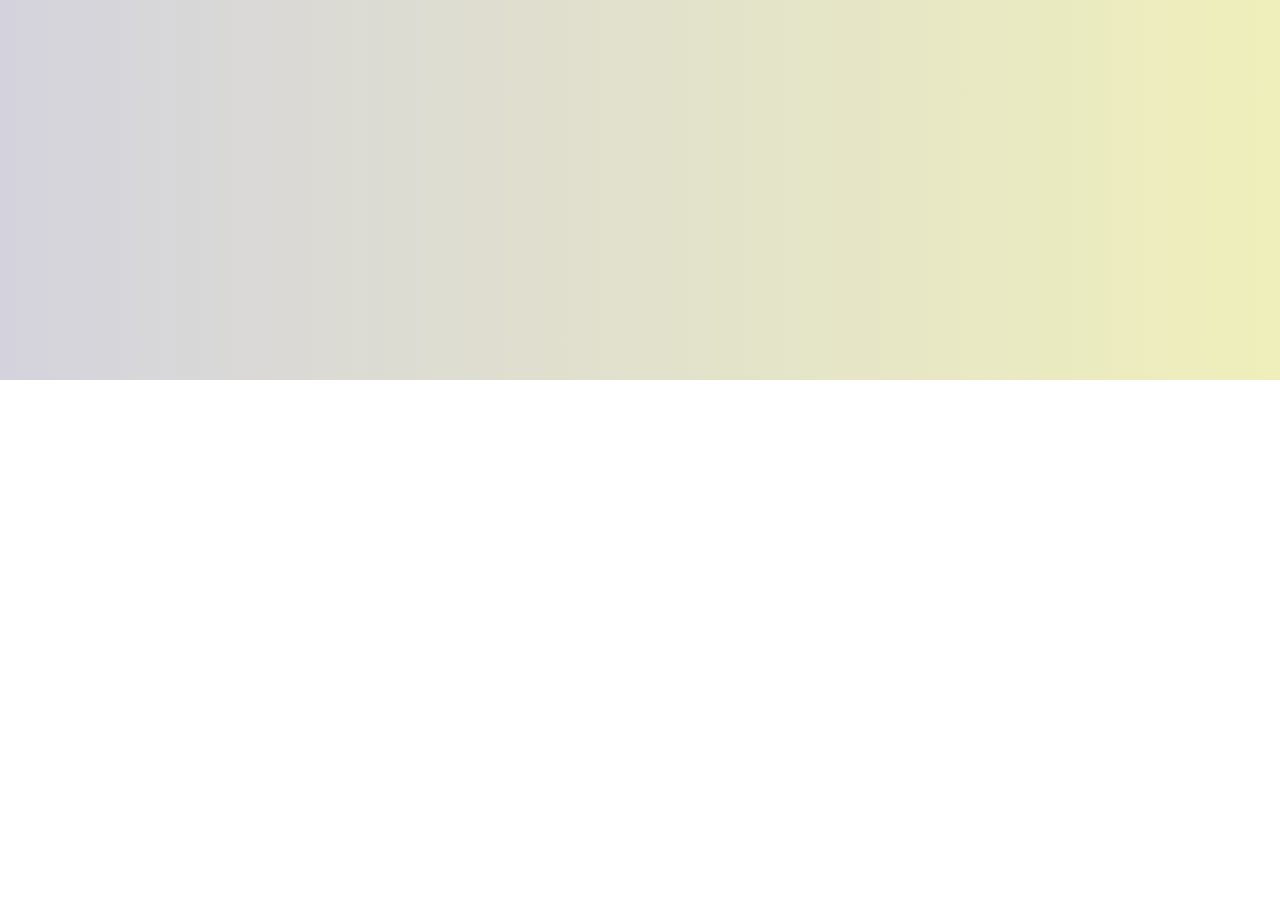
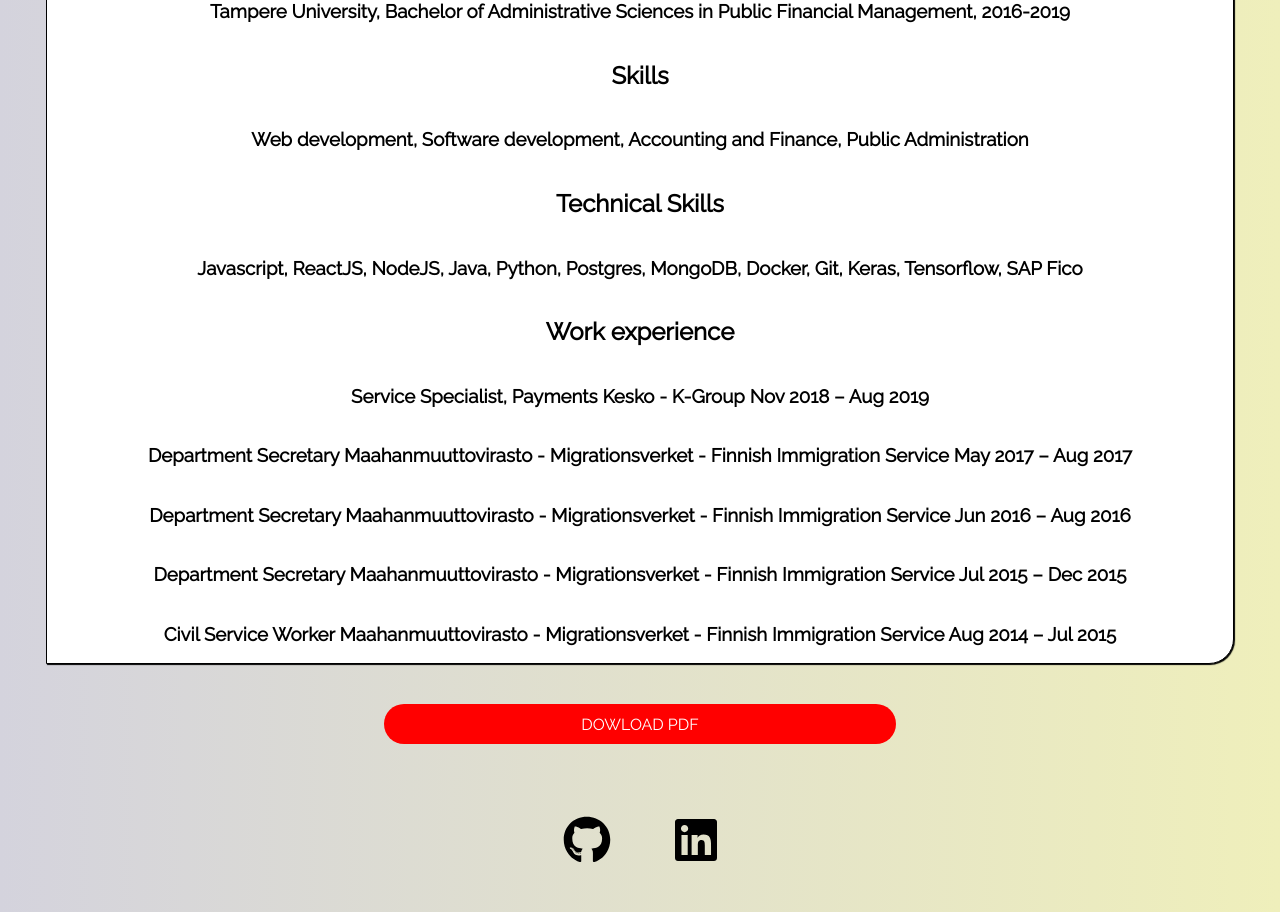
Before and after one commit to haalto/portfolio, a React (Create React App) app: page /cv in a window 1280 px wide. Shown: the part 420-1332 px from the top of the page. Before the commit the page ends 800 px from the top, so only its background shows below. Built offline with nearby package versions, Linux system fonts and the light colour scheme; a web font is replaced by a local one.

Commit message:
deploybuild

```diff
--- a/src/components/Project/Project.tsx
+++ b/src/components/Project/Project.tsx
@@ -31,8 +31,8 @@
   border-bottom: 1px solid black;
   border-right: 1px solid black;
   margin-bottom: 5vh;
-  margin-top: 5vh;
-  margin-right: 12vh;
+  margin-top: 2vh;
+  margin-right: 2vh;
   margin-left: 2vh;
   display: flex;
   flex-direction: column;
--- a/src/pages/Contact/ContactPage.tsx
+++ b/src/pages/Contact/ContactPage.tsx
@@ -7,12 +7,38 @@
   return (
     <Wrapper>
       <Navbar/>
-      <h1>Contact</h1>
+      <Header>Contact</Header>
+      <ContactInfo>
+        <h3>&#97;&#97;&#108;&#116;&#111;&#110;&#101;&#110;&#46;&#104;&#97;&#110;&#110;&#101;&#115;&#64;&#103;&#109;&#97;&#105;&#108;&#46;&#99;&#111;&#109;</h3>
+        <h3>&#43;&#51;&#53;&#56; &#52;&#53; &#54;&#53;&#48; &#51;&#52;&#53;&#57;</h3>
+        <a href="https://fi.linkedin.com/in/hannes-aaltonen-9911ba121"><h3>LinkedIn</h3></a>
+        <a href="https://github.com/haalto"><h3>GithHub</h3></a>
+        <a href="https://haalto.dev/"><h3>haalto.dev</h3></a>
+      </ContactInfo>
       <Footer/>
     </Wrapper>
   )
 }
 
+const Header = styled.h1`
+  margin: 3vh;
+  font-size 3em;
+`
+
+const ContactInfo = styled.div`
+  display: flex;
+  flex-direction: column;
+  background-color: white;
+  margin: 3vh;
+  height: 60%;
+  border: 1px solid black;
+  border-radius: 0px 0px 25px 0px;
+  box-shadow: 1px 1px 1px black;
+  font-family: Courier New;
+  font-size: 1em;
+  text-align: center;
+  padding-top: 5vh;
+`
 const Wrapper = styled.div`
   height: 100vh;
   display: flex;
--- a/src/pages/Cv/CvPage.tsx
+++ b/src/pages/Cv/CvPage.tsx
@@ -8,19 +8,87 @@
     <Wrapper>
       <Navbar/>
       <h1>CV</h1>
+      <CV>
+        <h2>Hannes Aaltonen</h2>
+        <h2>Education</h2>
+          <h3>Tampere University, Master of Science in Computer Science, 2019-</h3>
+          <h3>University of Groningen, Exchange studies in Faculty of Business and Economics, Spring 2020 (Early return because of COVID-19 outbreak)</h3>
+          <h3>Tampere University, Bachelor of Administrative Sciences in Public Financial Management, 2016-2019</h3>
+        <h2>Skills</h2>
+          <h3>Web development, Software development, Accounting and Finance, Public Administration</h3>
+        <h2>Technical Skills</h2>
+          <h3>Javascript, ReactJS, NodeJS, Java, Python, Postgres, MongoDB, Docker, Git, Keras, Tensorflow, SAP Fico</h3>
+        <h2>Work experience</h2>
+          <h3>
+            Service Specialist, Payments
+            Kesko - K-Group
+            Nov 2018 – Aug 2019
+          </h3>
+          <h3>
+            Department Secretary
+            Maahanmuuttovirasto - Migrationsverket - Finnish Immigration Service
+            May 2017 – Aug 2017
+          </h3>
+          <h3>
+            Department Secretary
+            Maahanmuuttovirasto - Migrationsverket - Finnish Immigration Service
+            Jun 2016 – Aug 2016
+          </h3>
+          <h3>
+            Department Secretary
+            Maahanmuuttovirasto - Migrationsverket - Finnish Immigration Service
+            Jul 2015 – Dec 2015
+          </h3>
+          <h3>
+            Civil Service Worker
+            Maahanmuuttovirasto - Migrationsverket - Finnish Immigration Service
+            Aug 2014 – Jul 2015
+          </h3>
+      </CV>
+      <DowloadCV href={process.env.PUBLIC_URL + '/resources/CV.pdf'}>DOWLOAD PDF</DowloadCV>
       <Footer/>
     </Wrapper>
   )
 }
 
-const Wrapper = styled.div`
-  height: 100vh;
+const CV = styled.article`
   display: flex;
   flex-direction: column;
+  background-color: white;
+  margin: 3vh;
+  height: 60%;
+  border: 1px solid black;
+  border-radius: 0px 0px 25px 0px;
+  box-shadow: 1px 1px 1px black;
+  font-size: 1em;
+  text-align: center;
+  padding-top: 5vh;
+`
+
+const Wrapper = styled.div`
+  display: flex;
+  flex-direction: column;
+  align-items: center;
   position: relative;
   background: #EFEFBB;  /* fallback for old browsers */
   background: -webkit-linear-gradient(to right, #D4D3DD, #EFEFBB);  /* Chrome 10-25, Safari 5.1-6 */
   background: linear-gradient(to right, #D4D3DD, #EFEFBB); /* W3C, IE 10+/ Edge, Firefox 16+, Chrome 26+, Opera 12+, Safari 7+ */
 `
 
+const DowloadCV = styled.a`
+  display: flex;
+  align-items: center;
+  justify-content: center;
+  border: none;
+  color: white;
+  background-color: red;
+  width: 40%;
+  text-decoration: none;
+  border-radius: 25px;
+  margin-top: 2vh;
+  margin-bottom: 3vh;
+  height: 5vh;
+  cursor: pointer;
+`
+
 export default CvPage
--- a/src/pages/Portfolio/PortfolioPage.tsx
+++ b/src/pages/Portfolio/PortfolioPage.tsx
@@ -12,13 +12,13 @@
       <Project
         header="ChatApp"
         description="Full stack real time chat application with web sockets and user authentication"
-        techs={['ReactJS,', 'NodeJS', 'MongoDB Atlas,', 'Socket.io']}
+        techs={['ReactJS,', 'NodeJS,', 'MongoDB Atlas,', 'Socket.io']}
         liveUrl="http://haalto-chatapp.herokuapp.com/"
         sourceUrl="https://github.com/haalto/chatapp"/>
       <Project
         header="Twitter-clone"
         description="Full stack twitter clone made with TypeScript using Docker"
-        techs={['ReactJS,', 'NodeJS', 'Postgres,', 'TypeScript,', 'Docker']}
+        techs={['ReactJS,', 'NodeJS,', 'Postgres,', 'TypeScript,', 'Docker']}
         liveUrl=""
         sourceUrl="https://github.com/haalto/twitter-clone"/>
       <Project
@@ -30,7 +30,7 @@
       <Project
         header="PERN-template"
         description="Template for developing full stack web applications with Postgres, Express, ReactJS, NodeJS and TypeScript. Just add .env-file and run docker-compose up and you are ready to start developing!"
-        techs={['ReactJS, NodeJS', 'Postgres,', 'TypeScript,', 'Docker']}
+        techs={['ReactJS, NodeJS,', 'Postgres,', 'TypeScript,', 'Docker']}
         liveUrl=""
         sourceUrl="https://github.com/haalto/PERN-template"/>
         <Footer/>
@@ -39,7 +39,7 @@
 }
 
 const Header = styled.h3`
-  margin-top: 1.7vh;
+  margin-top: 10vh;
   margin-bottom: 2vh;
   margin-right: 4vh;
   margin-left: 4vh;
```
Also changed, not shown: 1 other file (tests, documents, lock files or other folders).
